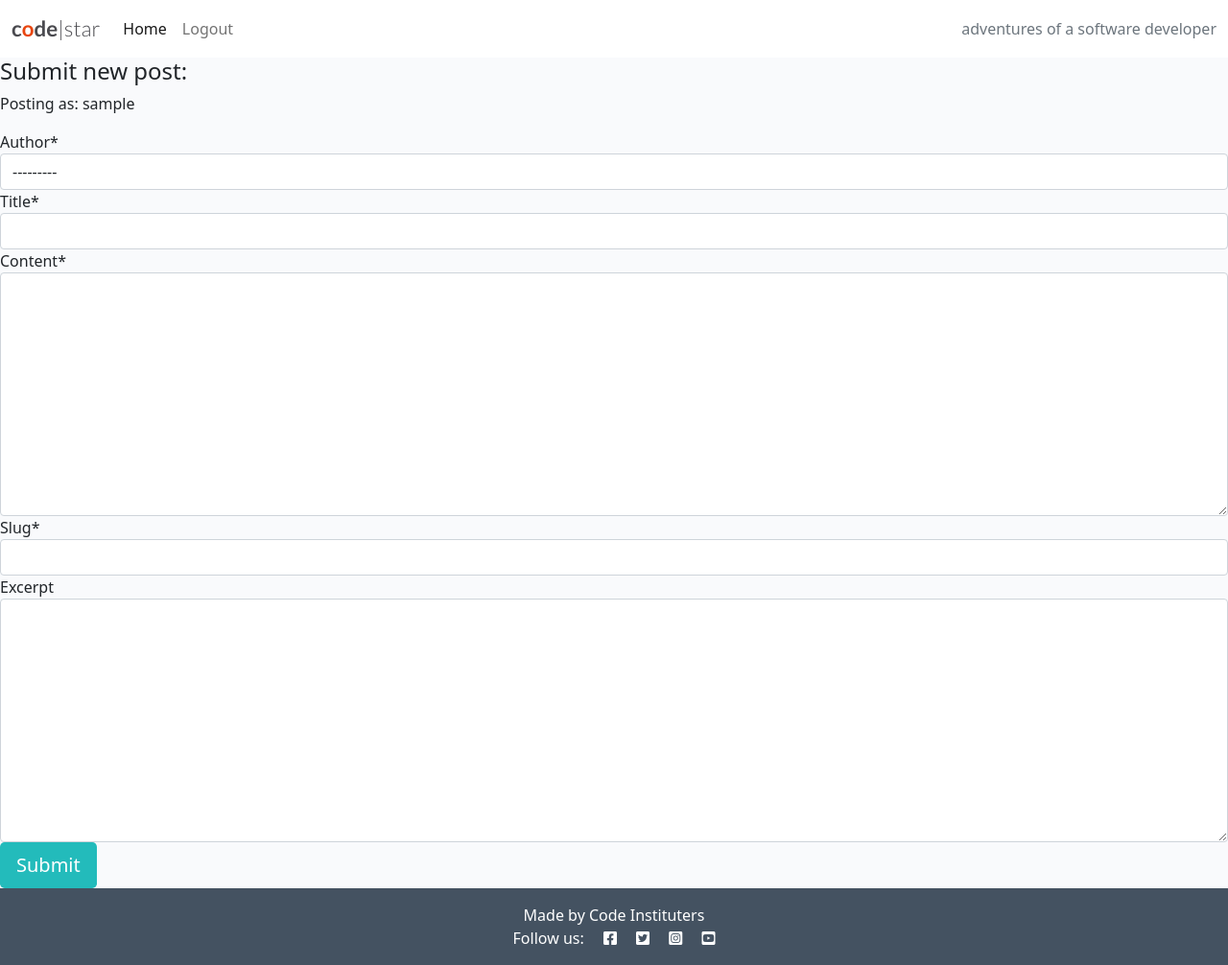
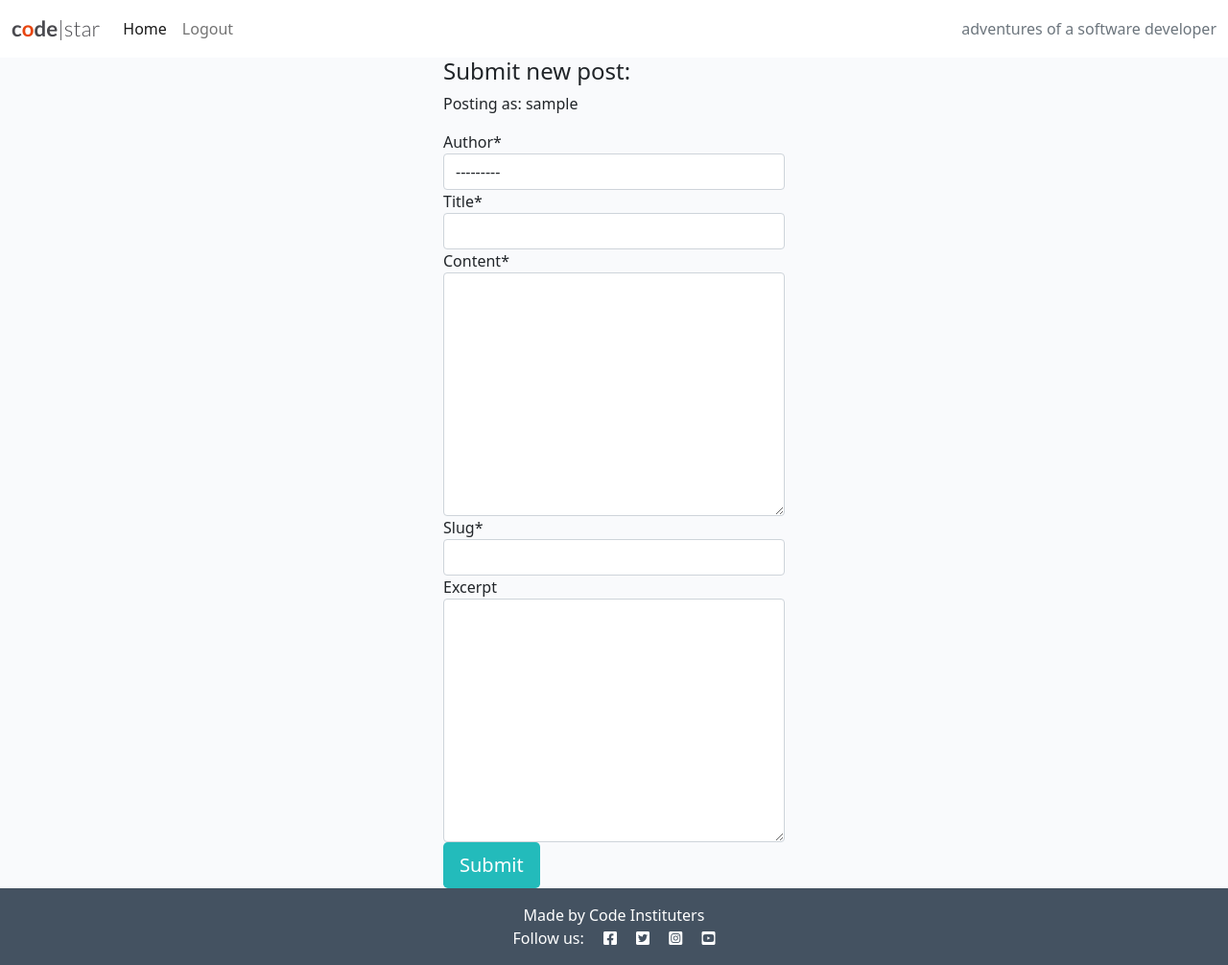
Before and after one commit to JeffreyBull76/Django_Blog_JB, a Django app: page /submit_post.html in a window 1280 px wide. Shown: the whole page at 96% size. Run offline with Django 3.2, Linux system fonts and the light colour scheme; the visitor is signed in with stand-in values (Sample User, id 1); data comes from the database, SQL or seed files in the repository; some libraries are stand-ins or nearby versions.

Commit message:
style submit form

```diff
--- a/templates/submit_post.html
+++ b/templates/submit_post.html
@@ -14,6 +14,9 @@
 {% else %}
 
 {% if user.is_authenticated %}
+<div class="container">
+    <div class="row justify-content-center">
+        <div class="col-md-4">
                 <h4>Submit new post:</h4>
                 <p>Posting as: {{ user.username }}</p>
                 <form method="post">
@@ -23,6 +26,10 @@
                         <button type="submit" class="btn btn-signup btn-lg">Submit</button>
                     </a>
                 </form>
+            </div>
+        </div>
+
+</div>
 {% endif %}
 {% endif %}
 
```
Lines whose indentation alone changed are shown as unchanged.
